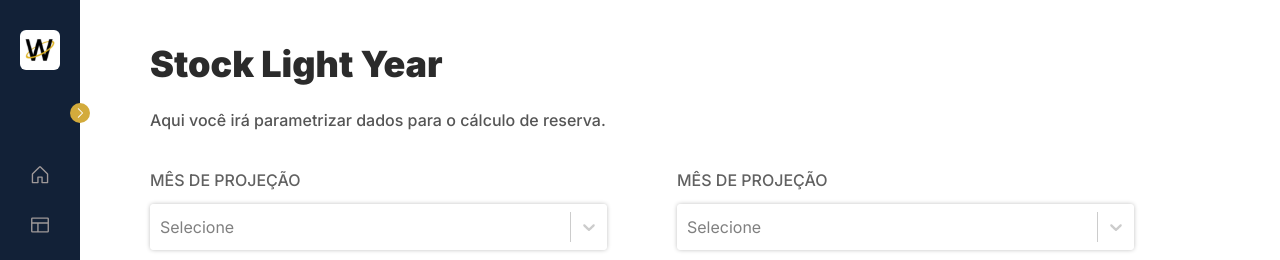
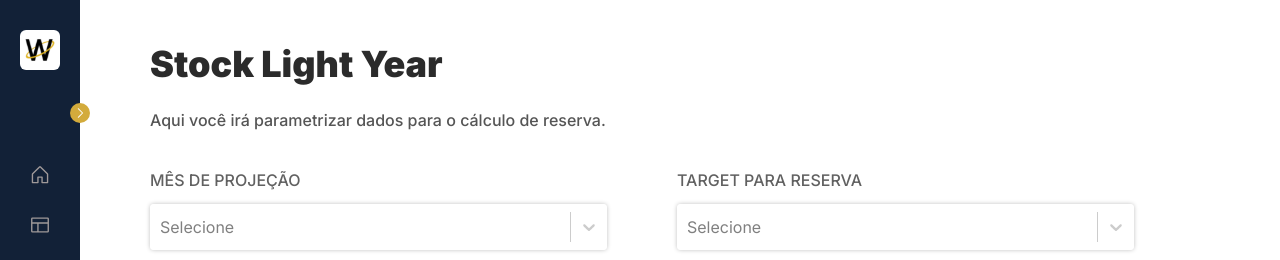
Before and after one commit to An4lu/Formulario, a React (Vite) app: page / in a window 1280 px wide. Shown: the top 260 px of the page. Built offline with nearby package versions, Linux system fonts and the light colour scheme.

Commit message:
alteração de label

```diff
--- a/package.json
+++ b/package.json
@@ -17,7 +17,7 @@
     "chroma-js": "^2.4.2",
     "react": "^18.2.0",
     "react-dom": "^18.2.0",
-    "react-hook-form": "^7.43.8",
+    "react-hook-form": "^7.43.9",
     "react-router-dom": "^6.10.0",
     "react-select": "^5.7.2",
     "styled-components": "^5.3.9"
--- a/src/pages/Sheets/index.tsx
+++ b/src/pages/Sheets/index.tsx
@@ -42,7 +42,7 @@ export const Sheets = () => {
             <SelectItem id="select">{mySelect()}</SelectItem>
           </ItemFormContainer>
           <ItemFormContainer>
-            <LabelText htmlFor="select1">MÊS DE PROJEÇÃO</LabelText>
+            <LabelText htmlFor="select1">TARGET PARA RESERVA</LabelText>
             <SelectItem id="select1">{mySelect()}</SelectItem>
           </ItemFormContainer>
         </LineFormItem>
```
Also changed, not shown: 1 other file (tests, documents, lock files or other folders).
